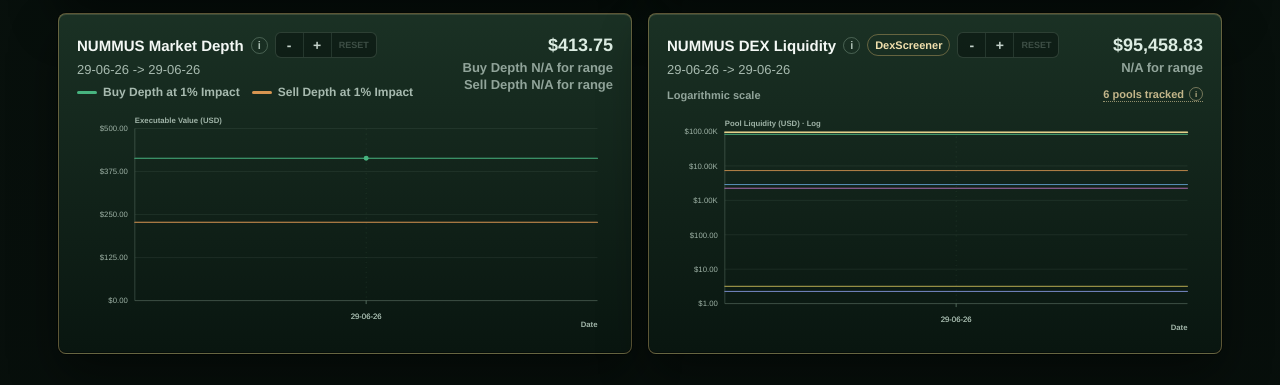
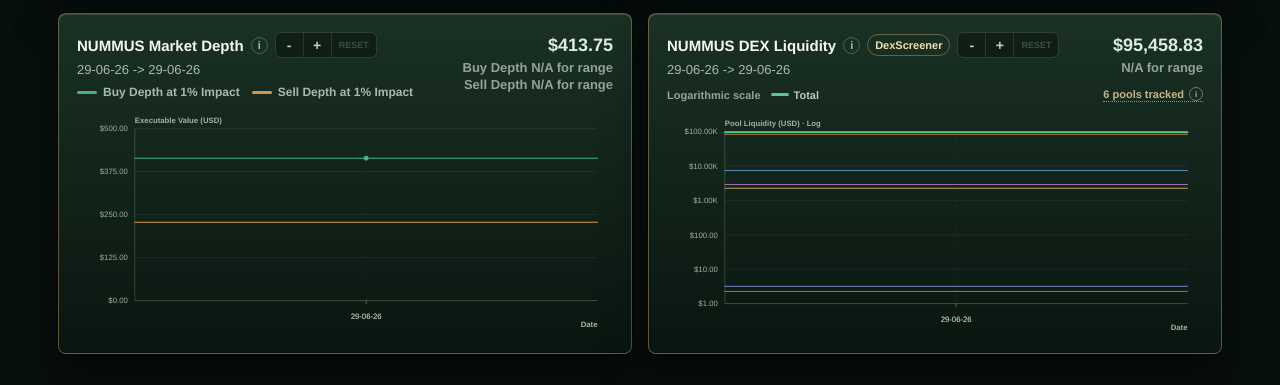
Before and after one commit to Happydao/nummus-nav-dashboard, a website built with Vite: page index.html in a window 1280 px wide. Shown: the part 2048-2433 px from the top of the page. Built offline with nearby package versions, Linux system fonts and the light colour scheme.

Commit message:
Emphasize total DEX liquidity

```diff
--- a/src/app/styles.css
+++ b/src/app/styles.css
@@ -415,6 +415,29 @@ body {
   font-weight: 700;
 }
 
+.liquidity-toolbar-labels {
+  align-items: center;
+  display: inline-flex;
+  flex-wrap: wrap;
+  gap: 10px;
+}
+
+.liquidity-total-key {
+  align-items: center;
+  color: #b8c9bf;
+  display: inline-flex;
+  font-size: 11px;
+  font-weight: 800;
+  gap: 5px;
+}
+
+.liquidity-total-key i {
+  background: #57c990;
+  border-radius: 999px;
+  height: 3px;
+  width: 18px;
+}
+
 .liquidity-pools-trigger {
   align-items: center;
   border-bottom: 1px dotted rgba(195, 182, 138, 0.72);
@@ -735,8 +758,8 @@ svg {
 }
 
 .liquidity-total-path {
-  stroke: #e7d18b;
-  stroke-width: 2;
+  stroke: #57c990;
+  stroke-width: 2.4;
 }
 
 .liquidity-pool-path {
@@ -744,7 +767,7 @@ svg {
 }
 
 .liquidity-hover-dot {
-  stroke: #e7d18b;
+  stroke: #57c990;
 }
 
 .series-marker {
--- a/src/charts/dexLiquidityChart.ts
+++ b/src/charts/dexLiquidityChart.ts
@@ -36,8 +36,8 @@ interface PoolMeta {
 const WIDTH = 760;
 const HEIGHT = 310;
 const PAD = { top: 22, right: 22, bottom: 44, left: 82 };
-const TOTAL_COLOR = "#e7d18b";
-const POOL_COLORS = ["#57c990", "#d79551", "#68a7d8", "#c778c8", "#d6c45d", "#8b9ee8", "#d87575", "#74b9a5"];
+const TOTAL_COLOR = "#57c990";
+const POOL_COLORS = ["#d79551", "#68a7d8", "#c778c8", "#d6c45d", "#8b9ee8", "#d87575", "#74b9a5", "#b98cd9"];
 
 export function dexLiquidityChart(options: DexLiquidityChartOptions): string {
   const allRecords = toLiquidityRecords(options.records);
@@ -98,7 +98,10 @@ export function dexLiquidityChart(options: DexLiquidityChartOptions): string {
         </div>
       </div>
       <div class="liquidity-toolbar">
-        <span class="liquidity-log-label">Logarithmic scale</span>
+        <span class="liquidity-toolbar-labels">
+          <span class="liquidity-log-label">Logarithmic scale</span>
+          <span class="liquidity-total-key"><i></i>Total</span>
+        </span>
         ${poolSummary(poolMeta)}
       </div>
       <div class="chart-canvas">
```
